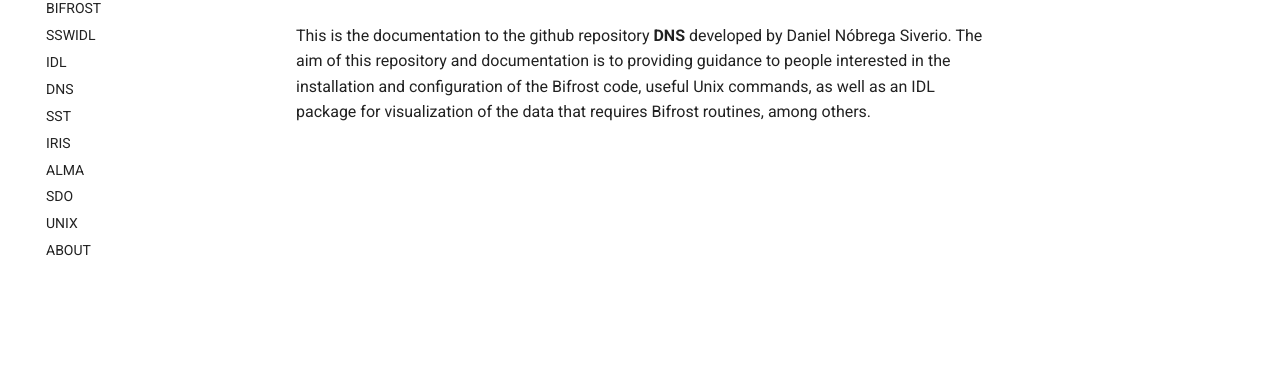
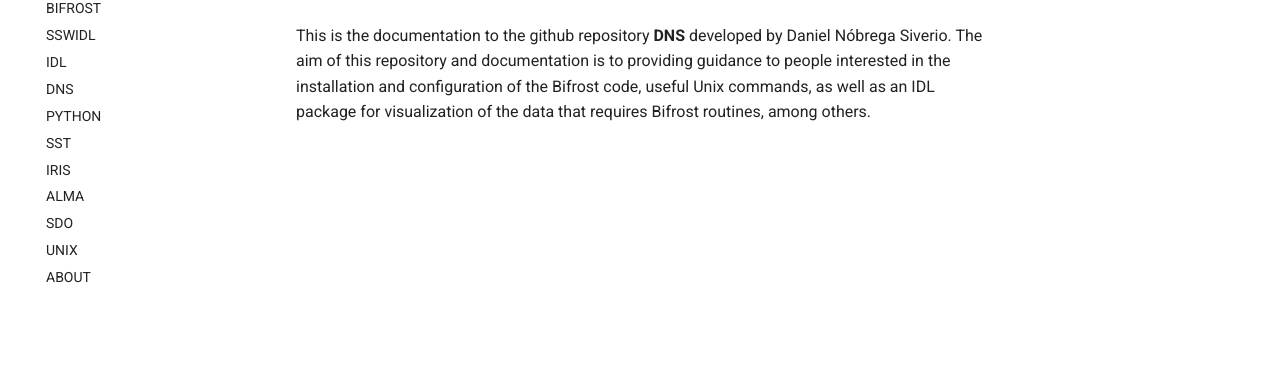
Before and after one commit to dnobrega/DNS, an MkDocs documentation site: the page built from docs/index.md, in a window 1280 px wide. Shown: the part 157-529 px from the top of the page. Built offline with MkDocs 1.6.1 and Material for MkDocs 9.7.7, drawn with Linux system fonts in a browser that asks for light colours; comment, search, counter and statistics services are not loaded.

Commit message:
[ADD] Adding python.md to mkdocs.yml

```diff
--- a/mkdocs.yml
+++ b/mkdocs.yml
@@ -12,6 +12,7 @@ nav:
   - SSWIDL: sswidl.md
   - IDL: idl.md
   - DNS: dns.md
+  - PYTHON: python.md
   - SST: SST.md
   - IRIS: IRIS.md
   - ALMA: ALMA.md
```
